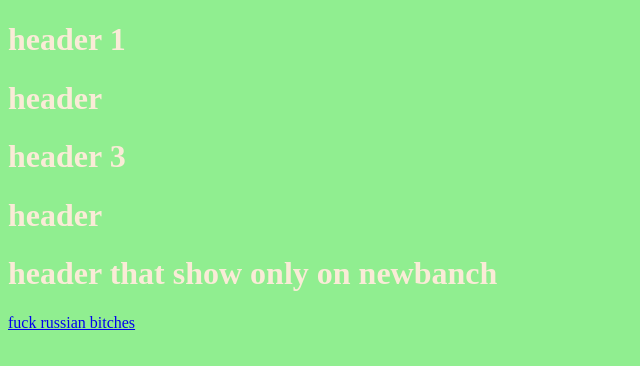
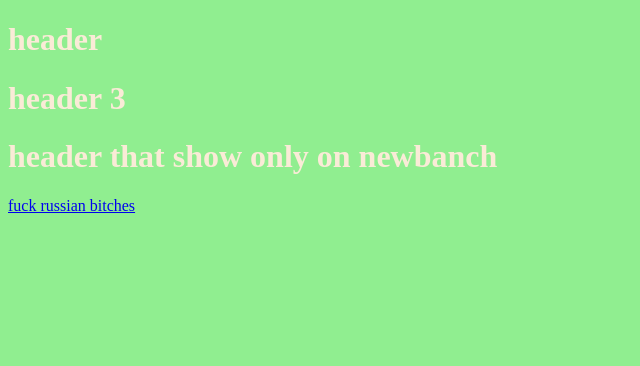
Before and after one commit to Ranray1408/reactTest, a plain HTML site: page index.html in a window 1280 px wide. Shown: the whole page, without its empty margins (0-640 px from the left). Drawn offline with Linux system fonts and the light colour scheme.

Commit message:
Update index.html
update index

```diff
--- a/index.html
+++ b/index.html
@@ -8,10 +8,8 @@
 	<title>first page</title>
 </head>
 <body>
-	<h1>header 1</h1>
 	<h1>header</h1>
 	<h1>header 3</h1>
-	<h1>header</h1>
 	<h1>header that show only on newbanch</h1>
 	<a href="#">fuck russian bitches</a>
 </body>
```
